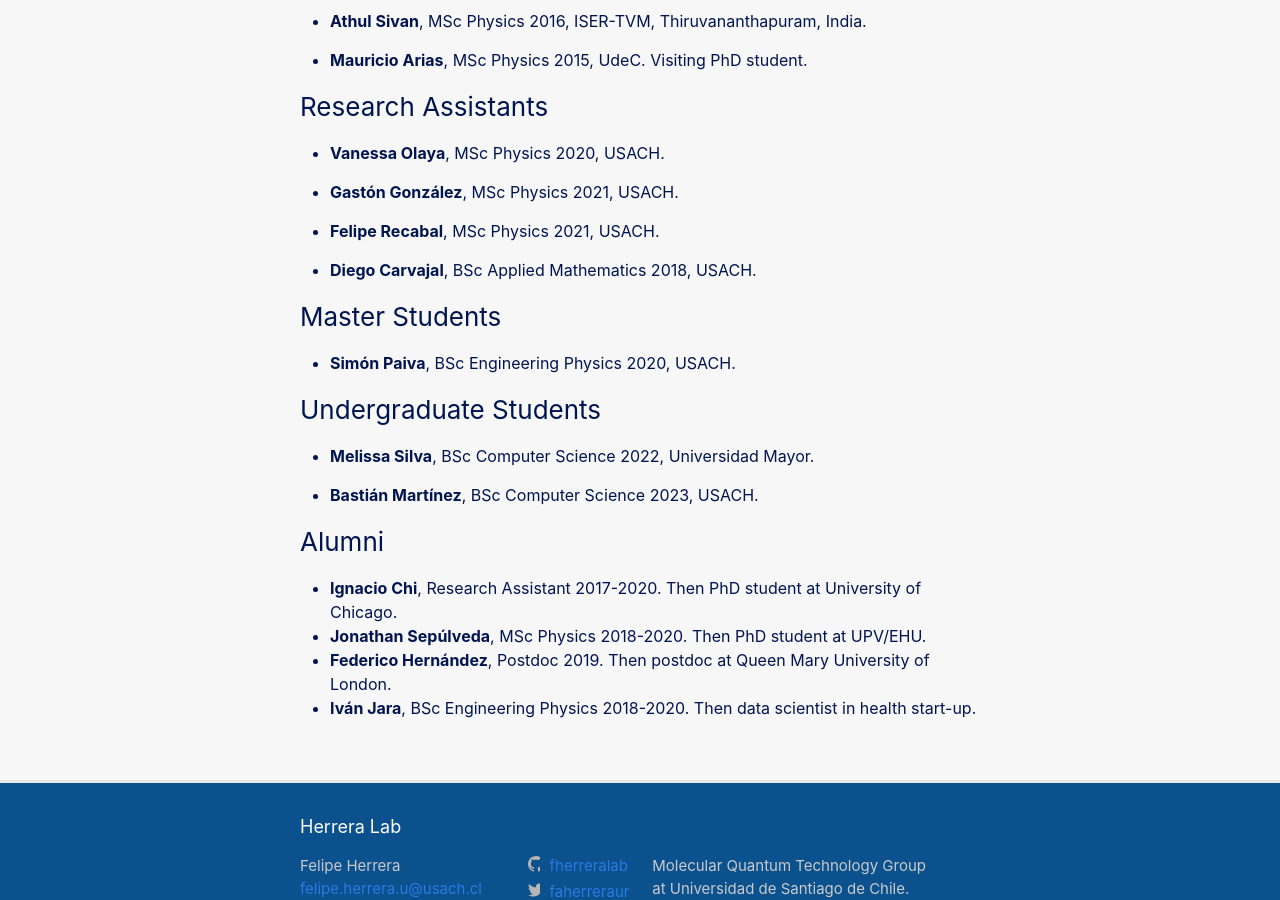
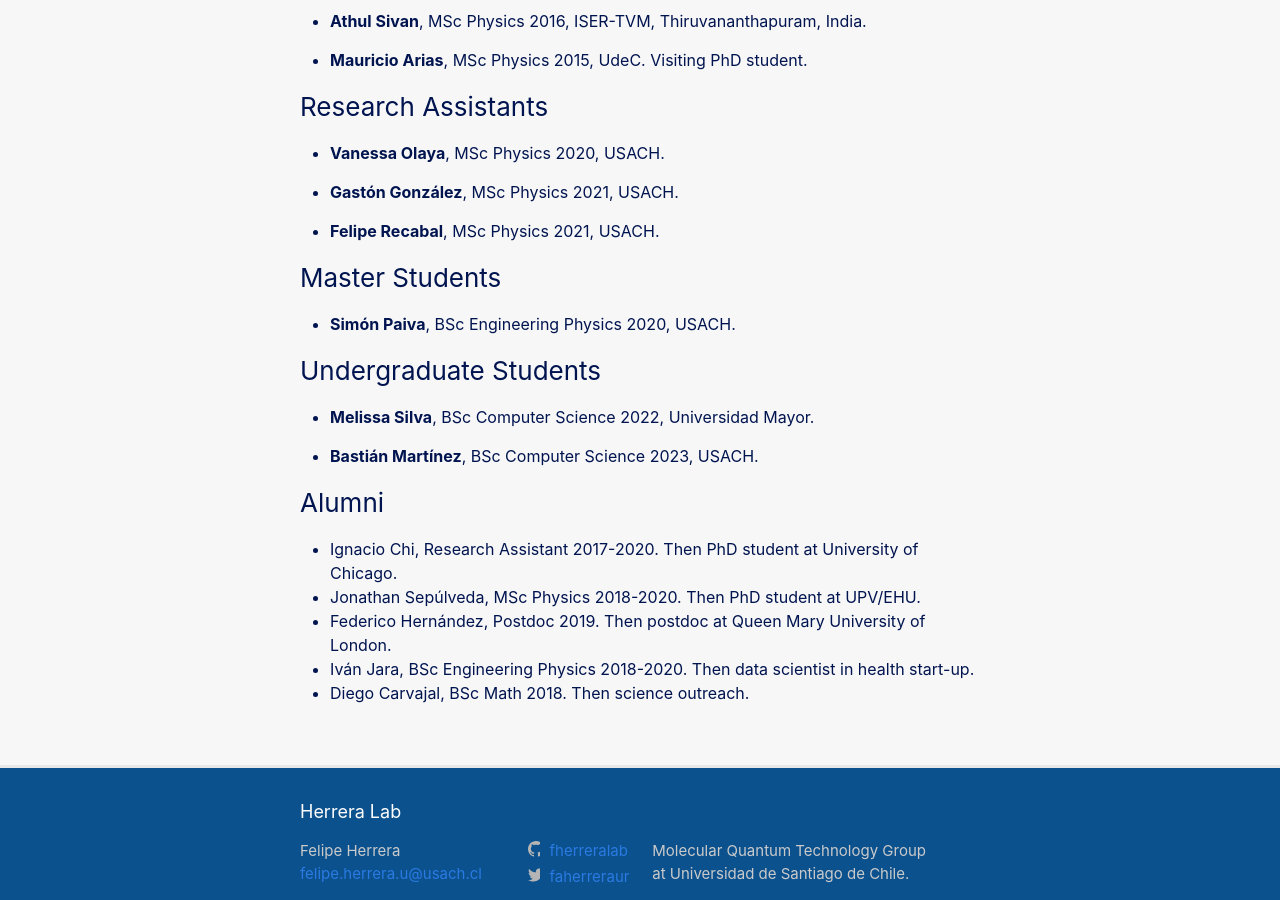
Before and after one commit to fherreralab/fherreralab.github.io, a Jekyll site: the page built from people.md, in a window 1280 px wide and 900 px high, scrolled down 1011 px. Built offline with Jekyll 4.4.1, drawn with Linux system fonts in a browser that asks for light colours.

Commit message:
updated people

```diff
--- a/people.md
+++ b/people.md
@@ -45,13 +45,10 @@ Universidad de Santiago de Chile, USACH
 
 * **Felipe Recabal**, MSc Physics 2021, USACH.
 
-* **Diego Carvajal**, BSc Applied Mathematics 2018, USACH.
-
 
 ### Master Students
 
 * **Simón Paiva**, BSc Engineering Physics 2020, USACH.
-
 
 
 
@@ -64,10 +61,11 @@ Universidad de Santiago de Chile, USACH
 
 ### Alumni
 
-* **Ignacio Chi**, Research Assistant 2017-2020. Then PhD student at University of Chicago.
-* **Jonathan Sepúlveda**, MSc Physics 2018-2020. Then PhD student at UPV/EHU.
-* **Federico Hernández**, Postdoc 2019. Then postdoc at Queen Mary University of London.
-* **Iván Jara**, BSc Engineering Physics 2018-2020. Then data scientist in health start-up.
+* Ignacio Chi, Research Assistant 2017-2020. Then PhD student at University of Chicago.
+* Jonathan Sepúlveda, MSc Physics 2018-2020. Then PhD student at UPV/EHU.
+* Federico Hernández, Postdoc 2019. Then postdoc at Queen Mary University of London.
+* Iván Jara, BSc Engineering Physics 2018-2020. Then data scientist in health start-up.
+* Diego Carvajal, BSc Math 2018. Then science outreach.
 
 
 
```
